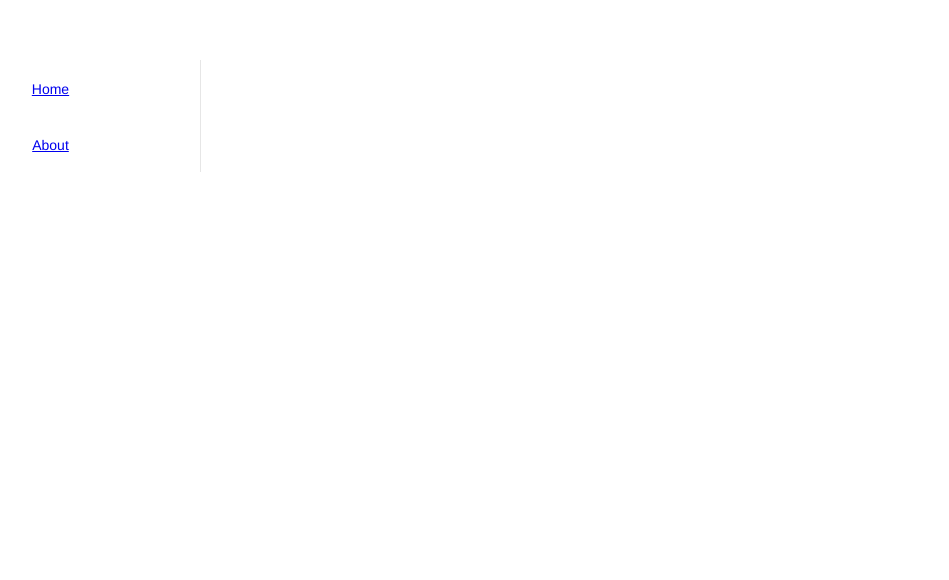
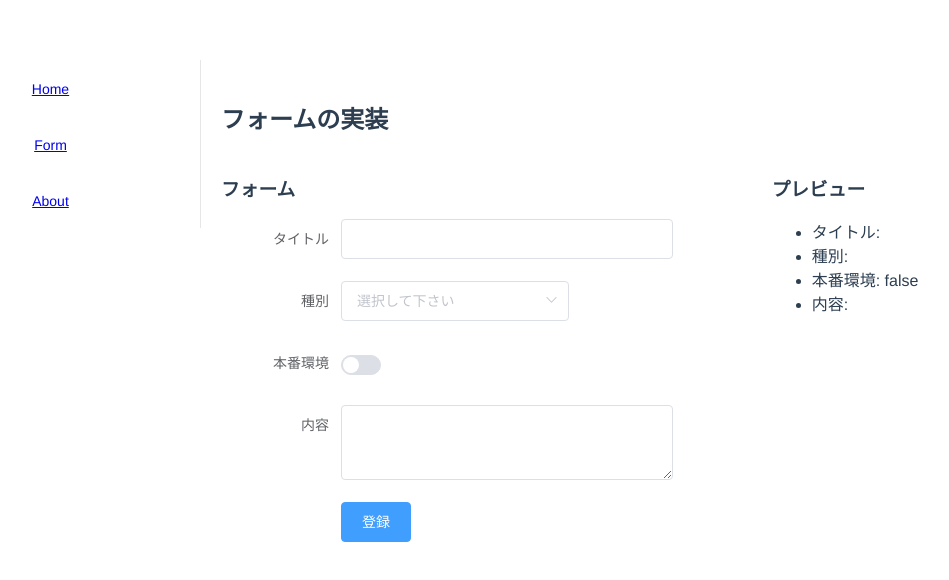
Before and after one commit to k-miyake/vacd-spa, a Vue app: page /form in a window 1280 px wide. Shown: the top 580 px of the page, without its empty margins (107-1056 px from the left). Built offline with nearby package versions, Linux system fonts and the light colour scheme.

Commit message:
add form page

```diff
--- a/src/App.vue
+++ b/src/App.vue
@@ -5,6 +5,9 @@
         <el-menu id="nav">
           <el-menu-item>
             <router-link to="/">Home</router-link>
+          </el-menu-item>
+          <el-menu-item>
+            <router-link to="/form">Form</router-link>
           </el-menu-item>
           <el-menu-item>
             <router-link to="/about">About</router-link>
--- a/src/router/index.ts
+++ b/src/router/index.ts
@@ -1,6 +1,7 @@
 import Vue from 'vue'
 import VueRouter, { RouteConfig } from 'vue-router'
 import Home from '../views/Home.vue'
+import Form from '../views/Form.vue'
 
 Vue.use(VueRouter)
 
@@ -9,6 +10,11 @@
     path: '/',
     name: 'Home',
     component: Home,
+  },
+  {
+    path: '/form',
+    name: 'form',
+    component: Form
   },
   {
     path: '/about',
--- /dev/null
+++ b/src/views/Form.vue
@@ -0,0 +1,86 @@
+<template>
+  <div class="form">
+    <h2>フォームの実装</h2>
+
+    <el-row :gutter="20">
+      <el-col :span="12">
+        <h3>フォーム</h3>
+
+        <el-form ref="form" :model="request" label-width="120px">
+          <el-form-item label="タイトル">
+            <el-input v-model="request.title"></el-input>
+          </el-form-item>
+
+          <el-form-item label="種別">
+            <el-select v-model="request.type" placeholder="選択して下さい">
+              <el-option label="課題" value="issue"></el-option>
+              <el-option label="バックログ" value="backlog"></el-option>
+            </el-select>
+          </el-form-item>
+
+          <el-form-item label="本番環境">
+            <el-switch v-model="request.isProduction"></el-switch>
+          </el-form-item>
+
+          <el-form-item label="内容">
+            <el-input
+              type="textarea"
+              rows="3"
+              v-model="request.desc"
+            ></el-input>
+          </el-form-item>
+
+          <el-form-item>
+            <el-button type="primary" @click="onSubmit">登録</el-button>
+          </el-form-item>
+        </el-form>
+      </el-col>
+
+      <el-col :span="6" :offset="2">
+        <h3>プレビュー</h3>
+        <ul>
+          <li>タイトル: {{ request.title }}</li>
+          <li>種別: {{ request.type }}</li>
+          <li>本番環境: {{ request.isProduction }}</li>
+          <li>内容: {{ request.desc }}</li>
+        </ul>
+      </el-col>
+    </el-row>
+  </div>
+</template>
+
+<style scoped>
+.form {
+  text-align: left;
+}
+.el-form {
+  width: 100%;
+}
+</style>
+
+<script lang="ts">
+import Vue from 'vue'
+
+// RequestFormクラスの定義
+class RequestForm {
+  title = ''
+  type = ''
+  isProduction = false
+  desc = ''
+}
+
+// Form画面のビューモデル
+export default Vue.extend({
+  data() {
+    return {
+      request: new RequestForm(),
+    }
+  },
+  methods: {
+    onSubmit(): void {
+      alert('登録しました')
+      this.request = new RequestForm()
+    },
+  },
+})
+</script>
```
